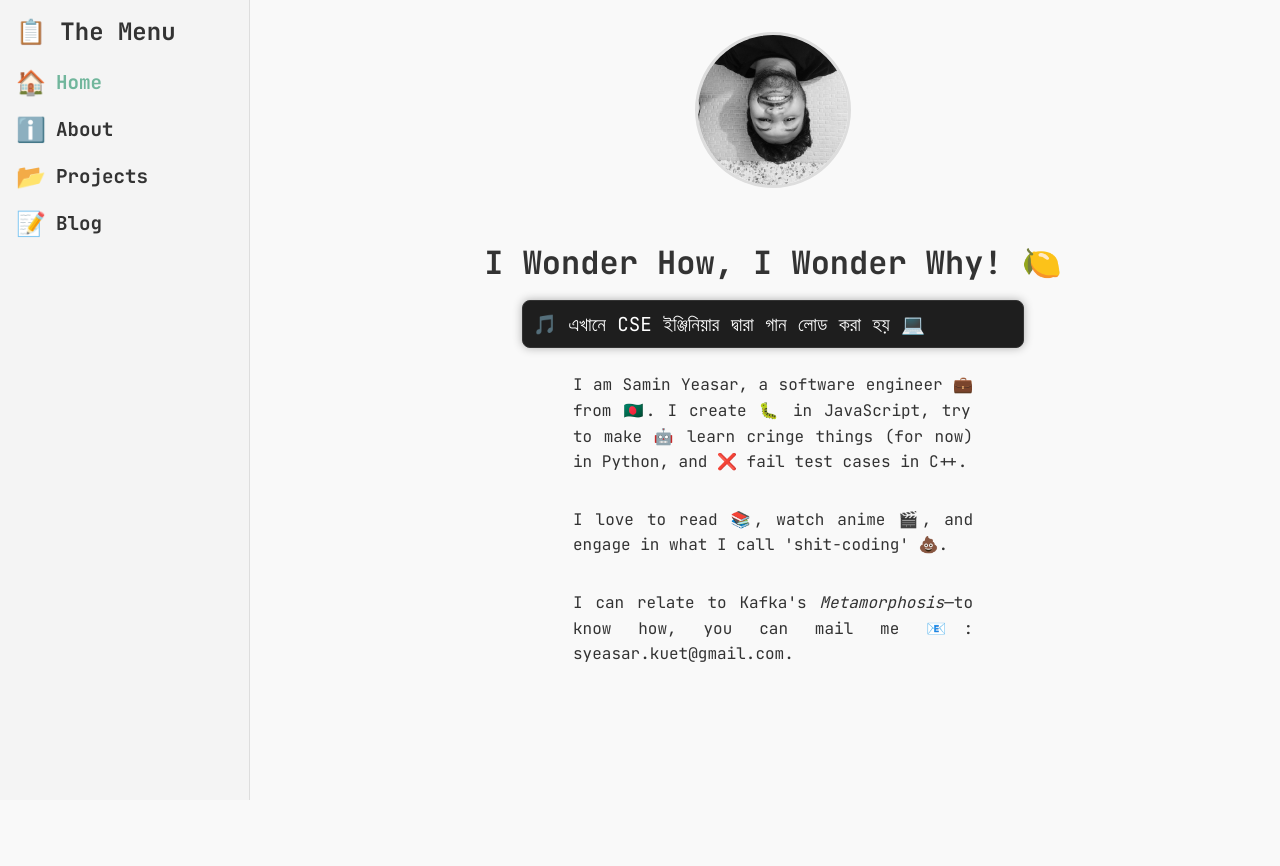
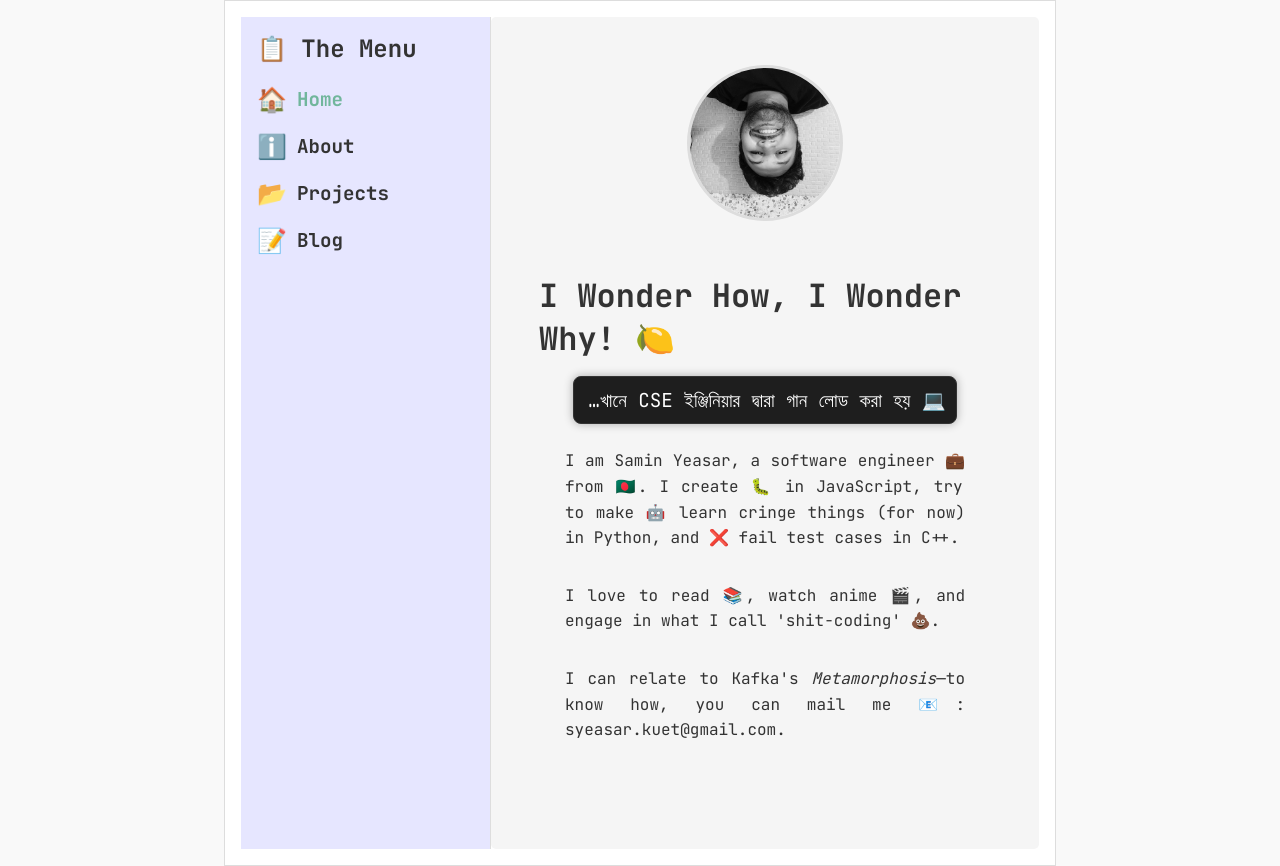
Before and after one commit to Y3454R/my-portfolio-website, a Next.js app: page /home in a window 1280 px wide. Before the commit the page ends 800 px from the top, so only its background shows below. Built offline with nearby package versions, Linux system fonts and the light colour scheme.

Commit message:
:up: update: update sidebar

```diff
--- /dev/null
+++ b/src/app/components/Sidebar.js
@@ -0,0 +1,53 @@
+"use client";
+import { usePathname } from "next/navigation";
+import styles from "./Sidebar.module.css";
+
+export default function Sidebar() {
+  const pathname = usePathname();
+
+  return (
+    <aside className={styles.sidebar}>
+      <h2>📋 The Menu</h2>
+      <nav>
+        <ul>
+          <li>
+            <a
+              href="/home"
+              className={pathname === "/home" ? styles.active : ""}
+            >
+              <span className={styles.emoji}>🏠</span>
+              <span className={styles.title}>Home</span>
+            </a>
+          </li>
+          <li>
+            <a
+              href="/about"
+              className={pathname === "/about" ? styles.active : ""}
+            >
+              <span className={styles.emoji}>ℹ️</span>
+              <span className={styles.title}>About</span>
+            </a>
+          </li>
+          <li>
+            <a
+              href="/projects"
+              className={pathname === "/projects" ? styles.active : ""}
+            >
+              <span className={styles.emoji}>📂</span>
+              <span className={styles.title}>Projects</span>
+            </a>
+          </li>
+          <li>
+            <a
+              href="/blog"
+              className={pathname === "/blog" ? styles.active : ""}
+            >
+              <span className={styles.emoji}>📝</span>
+              <span className={styles.title}>Blog</span>
+            </a>
+          </li>
+        </ul>
+      </nav>
+    </aside>
+  );
+}
--- /dev/null
+++ b/src/app/components/Sidebar.module.css
@@ -0,0 +1,51 @@
+.sidebar {
+  background: #e6e6ff;
+  padding: 1rem;
+  border-right: 1px solid #ddd;
+  position: sticky;
+  height: 100vh;
+  top: 0;
+  overflow-y: auto;
+}
+
+.sidebar h2 {
+  margin-top: 0;
+}
+
+.sidebar nav ul {
+  list-style: none;
+  padding: 0;
+  margin: 0;
+}
+
+.sidebar nav ul li {
+  margin-bottom: 1rem;
+}
+
+.sidebar nav ul li a {
+  text-decoration: none;
+  color: #333;
+  font-weight: bold;
+  display: flex;
+  align-items: center;
+  gap: 10px;
+  transition: transform 0.3s ease, font-size 0.3s ease;
+}
+
+.sidebar nav ul li a:hover {
+  text-decoration: underline;
+  transform: scale(1.1);
+}
+
+.sidebar nav ul li a.active {
+  color: #71b69c;
+  font-weight: bold;
+}
+
+.emoji {
+  font-size: 1.5rem;
+}
+
+.title {
+  font-size: 1.2rem;
+}
--- a/src/app/layout.js
+++ b/src/app/layout.js
@@ -1,12 +1,9 @@
-/* src/app/layout.js */
 "use client";
-import { usePathname } from "next/navigation"; // Use the new hook for routing
-import "./globals.css"; // Import global styles
-import styles from "./layout.module.css"; // Import layout-specific styles
+import "./globals.css";
+import Sidebar from "@/app/components/Sidebar"; // Import Sidebar component
+import styles from "./layout.module.css"; // Import CSS for layout
 
 export default function RootLayout({ children }) {
-  const pathname = usePathname(); // Get the current path
-
   return (
     <html lang="en">
       <head>
@@ -14,55 +11,20 @@ export default function RootLayout({ children }) {
         <meta name="viewport" content="width=device-width, initial-scale=1.0" />
         <title>Samin Yeasar</title>
         <link rel="icon" href="/favicon.png" type="image/png" />
-        {/* Add any other meta tags or links here */}
       </head>
       <body>
         <div className={styles.container}>
-          <aside className={styles.sidebar}>
-            <h2>📋 The Menu</h2>
-            <nav>
-              <ul>
-                <li>
-                  <a
-                    href="/home"
-                    className={pathname === "/home" ? styles.active : ""}
-                  >
-                    <span className={styles.emoji}>🏠</span>
-                    <span className={styles.title}>Home</span>
-                  </a>
-                </li>
-                <li>
-                  <a
-                    href="/about"
-                    className={pathname === "/about" ? styles.active : ""}
-                  >
-                    <span className={styles.emoji}>ℹ️</span>
-                    <span className={styles.title}>About</span>
-                  </a>
-                </li>
-                <li>
-                  <a
-                    href="/projects"
-                    className={pathname === "/projects" ? styles.active : ""}
-                  >
-                    <span className={styles.emoji}>📂</span>
-                    <span className={styles.title}>Projects</span>
-                  </a>
-                </li>
-                <li>
-                  <a
-                    href="/blog"
-                    className={pathname === "/blog" ? styles.active : ""}
-                  >
-                    <span className={styles.emoji}>📝</span>
-                    <span className={styles.title}>Blog</span>
-                  </a>
-                </li>
-              </ul>
-            </nav>
-          </aside>
+          {/* Left Space */}
+          <div className={styles.leftSpace}></div>
 
-          <main className={styles.mainContent}>{children}</main>
+          {/* Middle Area: Sidebar and Main */}
+          <div className={styles.middleContent}>
+            <Sidebar />
+            <main className={styles.mainContent}>{children}</main>
+          </div>
+
+          {/* Right Space */}
+          <div className={styles.rightSpace}></div>
         </div>
       </body>
     </html>
--- a/src/app/layout.module.css
+++ b/src/app/layout.module.css
@@ -1,80 +1,26 @@
-/* src/app/layout.module.css */
-
 .container {
   display: grid;
-  grid-template-columns: 250px 1fr; /* Sidebar width and main content */
+  grid-template-columns: 0.5fr 2fr 0.5fr; /* Three equal columns */
   gap: 1rem;
   min-height: 100vh; /* Full viewport height */
 }
 
-.sidebar {
-  background: #f4f4f4;
-  padding: 1rem;
-  border-right: 1px solid #ddd;
+.leftSpace,
+.rightSpace {
+  background: #f9f9f9; /* Optional: Give it a subtle background color */
 }
 
-.sidebar h2 {
-  margin-top: 0;
+.middleContent {
+  display: grid; /* Nested grid for sidebar and main */
+  grid-template-columns: 250px 1fr; /* Sidebar width + Main content */
+  /* gap: 1rem; */
+  background: #ffffff; /* Optional: Set a different background */
+  padding: 1rem; /* Add padding around the middle content */
+  border: 1px solid #ddd; /* Optional: Add a border to separate visually */
 }
 
-.sidebar nav ul {
-  list-style: none;
-  padding: 0;
-  margin: 0;
+.mainContent {
+  padding: 1rem;
+  background: #f5f5f5; /* Optional: Light background for main content */
+  border-radius: 5px; /* Optional: Add rounded corners */
 }
-
-.sidebar nav ul li {
-  margin-bottom: 1rem;
-}
-
-.sidebar nav ul li a {
-  text-decoration: none;
-  color: #333;
-  font-weight: bold;
-  display: flex;
-  align-items: center; /* Align emoji and title */
-  gap: 10px; /* Space between emoji and text */
-  transition: transform 0.3s ease, font-size 0.3s ease;
-}
-
-.sidebar nav ul li a:hover {
-  text-decoration: underline;
-  transform: scale(1.1);
-}
-
-.sidebar nav ul li a.active {
-  color: #71b69c;
-  font-weight: bold;
-}
-
-.emoji {
-  font-size: 1.5rem;
-}
-
-.title {
-  font-size: 1.2rem;
-  transition: font-size 0.3s ease;
-}
-
-/* Mobile Responsive Styles */
-@media (max-width: 768px) {
-  .title {
-    display: none; /* Hide the title on smaller screens */
-  }
-
-  .emoji {
-    font-size: 2rem; /* Optionally make the emoji larger */
-  }
-
-  .container {
-    grid-template-columns: 70px 1fr; /* Smaller sidebar width on mobile */
-  }
-
-  .sidebar {
-    padding: 0.5rem;
-  }
-
-  .sidebar h2 {
-    display: none; /* Hide the "📋 The Menu" heading on smaller screens */
-  }
-}
```
Also changed, not shown: src/app/about/page.js (+0 -7 lines).
